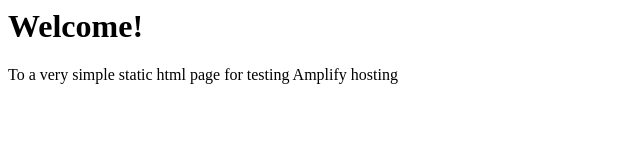
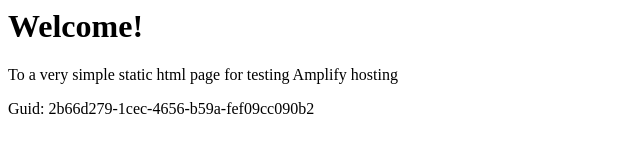
Before and after one commit to aws-aemilia-sin/Github-PR-Commit-Integration-Test-DoNotTouch-GitHubAutoBuildCanaryTest-v1-preprod-ap-southeast-1, a website: page src/index.html in a window 1280 px wide. Shown: the whole page, without its empty margins (0-640 px from the left). Drawn offline with Linux system fonts and the light colour scheme.

Commit message:
commit from integ tests

```diff
--- a/src/index.html
+++ b/src/index.html
@@ -1,3 +1,5 @@
+
+
 <html lang="en">
 
 <head>
@@ -10,6 +12,6 @@
 <body>
     <h1>Welcome!</h1>
     <p>To a very simple static html page for testing Amplify hosting</p>
-</body>
+    <p>Guid: 2b66d279-1cec-4656-b59a-fef09cc090b2</p></body>
 
 </html>
```
